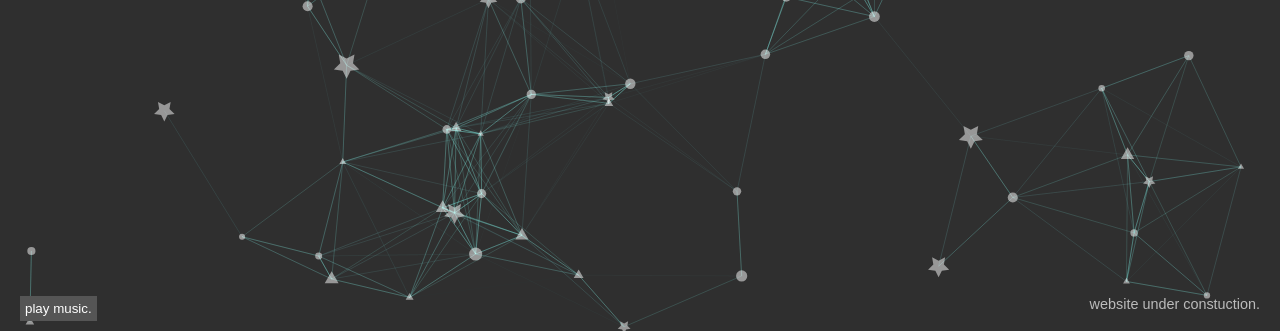
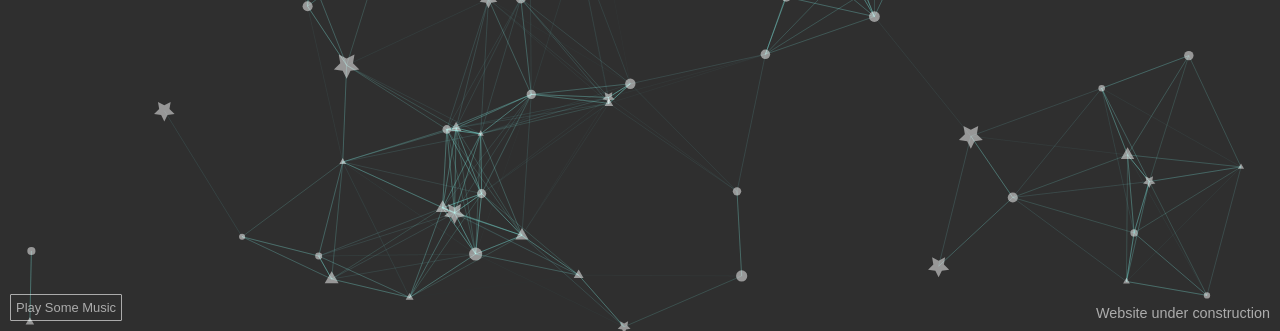
Before and after one commit to developortation/developortation.github.io, a plain HTML site: page index.html in a window 1280 px wide. Shown: the part 469-800 px from the top of the page. Drawn offline with nearby package versions, Linux system fonts and the light colour scheme.

Commit message:
fixed (again for the 69th time :( )

```diff
--- a/index.html
+++ b/index.html
@@ -60,36 +60,34 @@
             text-decoration: underline;
         }
 
-        footer {
+        .bottom-right, .bottom-left {
             position: absolute;
-            bottom: 10px;
-            width: 100%;
-            display: flex;
-            justify-content: space-between;
-            padding: 0 20px;
+            color: rgba(255, 255, 255, 0.6);
             font-size: 0.9em;
         }
 
-        .footer-left {
-            text-align: left;
+        .bottom-right {
+            bottom: 10px;
+            right: 10px;
         }
 
-        .footer-right {
-            text-align: right;
-            color: #bbbbbb;
+        .bottom-left {
+            bottom: 10px;
+            left: 10px;
         }
 
         .play-button {
-            background-color: #555555;
-            color: #ffffff;
-            border: none;
-            border-radius: 0px;
+            background-color: transparent;
+            color: rgba(255, 255, 255, 0.6);
+            border: 1px solid rgba(255, 255, 255, 0.6);
             padding: 5px 5px;
             cursor: pointer;
+            border-radius: 1px;
+            font-size: 0.9em;
         }
 
         .play-button:hover {
-            background-color: #777777;
+            background-color: rgba(255, 255, 255, 0.2);
         }
 
         @media (max-width: 600px) {
@@ -114,14 +112,10 @@
         </p>
     </div>
 
-    <footer>
-        <div class="footer-left">
-            <button class="play-button" id="playMusicButton">play music.</button>
-        </div>
-        <div class="footer-right">
-            website under constuction.
-        </div>
-    </footer>
+    <div class="bottom-right">Website under construction</div>
+    <div class="bottom-left">
+        <button class="play-button" id="playMusicButton">Play Some Music</button>
+    </div>
 
     <script>
         tsParticles.load("tsparticles", {
@@ -209,8 +203,23 @@
         document.getElementById("quote-display").textContent = randomQuote;
 
         const audio = new Audio('assets/audio.mp3');
+        let isPlaying = false;
+
         document.getElementById('playMusicButton').addEventListener('click', () => {
-            audio.play();
+            if (isPlaying) {
+                audio.pause();
+                isPlaying = false;
+                document.getElementById('playMusicButton').textContent = "play music";
+            } else {
+                audio.play();
+                isPlaying = true;
+                document.getElementById('playMusicButton').textContent = "stop music";
+            }
+        });
+
+        audio.addEventListener('ended', () => {
+            isPlaying = false;
+            document.getElementById('playMusicButton').textContent = "Play Some Music";
         });
     </script>
 </body>
```
